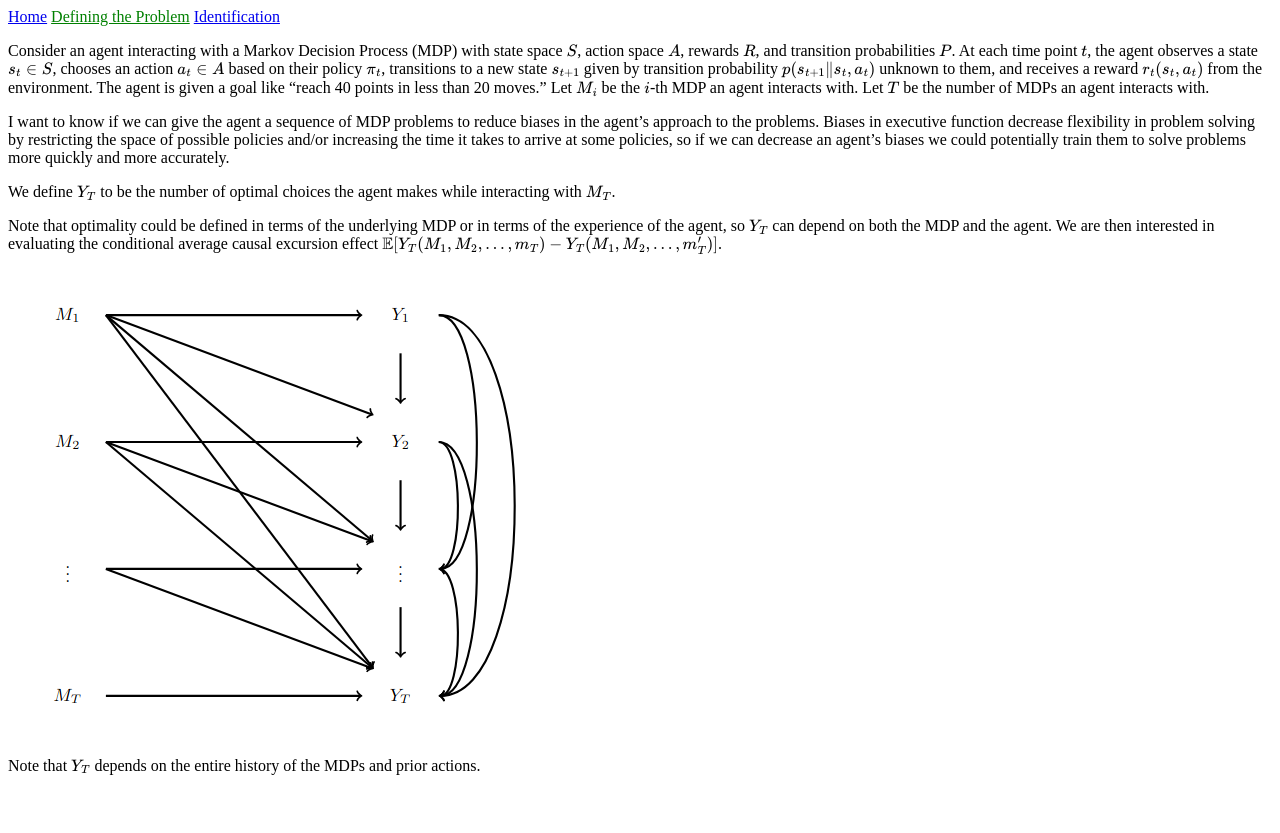
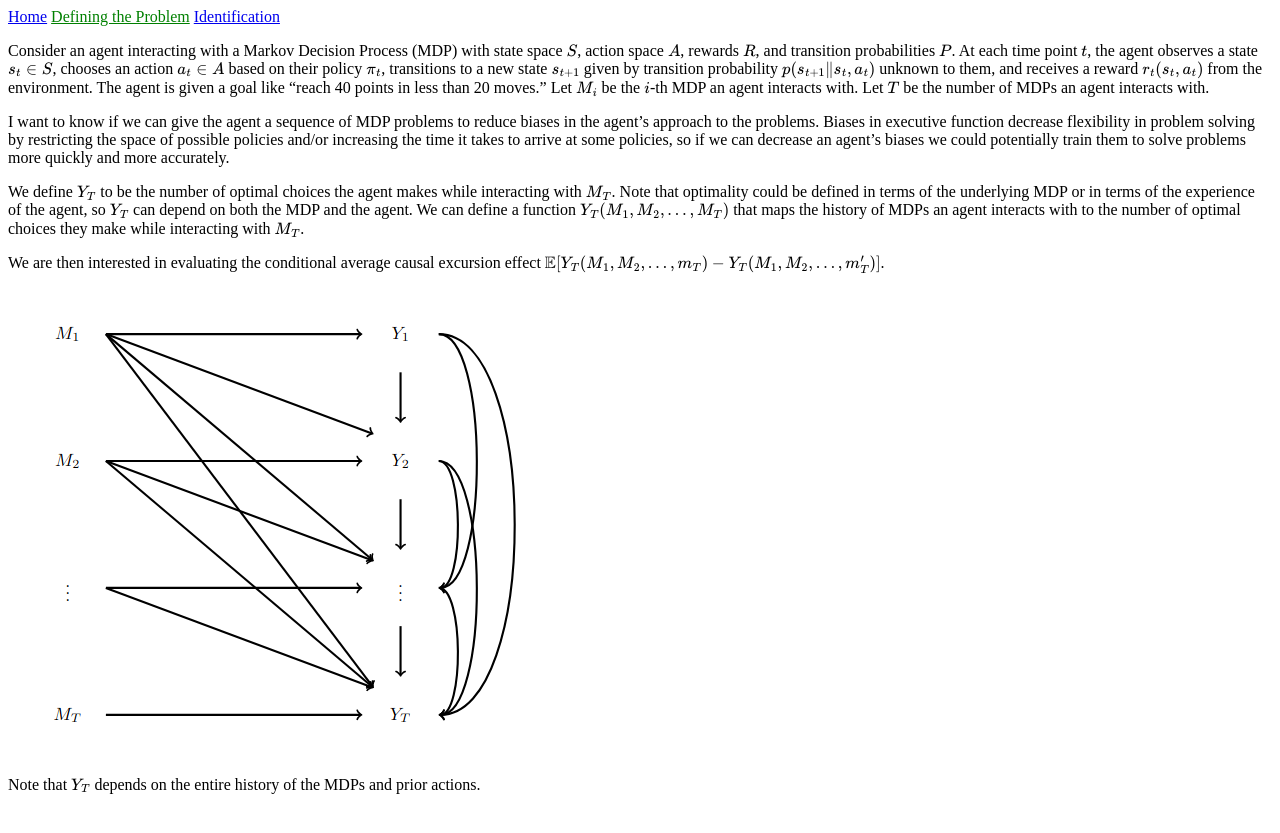
Before and after one commit to HaleyColgate/haleycolgate.github.io, a Jekyll site: the page built from hw2.md, in a window 1280 px wide. Shown: the top 833 px of the page. Built offline with Jekyll 4.4.1, drawn with Linux system fonts in a browser that asks for light colours.

Commit message:
define y function

```diff
--- a/hw2.md
+++ b/hw2.md
@@ -7,9 +7,9 @@ Consider an agent interacting with a Markov Decision Process (MDP) with state sp
 
 I want to know if we can give the agent a sequence of MDP problems to reduce biases in the agent's approach to the problems.  Biases in executive function decrease flexibility in problem solving by restricting the space of possible policies and/or increasing the time it takes to arrive at some policies, so if we can decrease an agent's biases we could potentially train them to solve problems more quickly and more accurately.
 
-We define $$Y_T$$ to be the number of optimal choices the agent makes while interacting with $$M_T$$.
+We define $$Y_T$$ to be the number of optimal choices the agent makes while interacting with $$M_T$$.  Note that optimality could be defined in terms of the underlying MDP or in terms of the experience of the agent, so $$Y_T$$ can depend on both the MDP and the agent.  We can define a function $$Y_T(M_1,M_2,\dots,M_T)$$ that maps the history of MDPs an agent interacts with to the number of optimal choices they make while interacting with $$M_T$$.
 
-Note that optimality could be defined in terms of the underlying MDP or in terms of the experience of the agent, so $$Y_T$$ can depend on both the MDP and the agent.  We are then interested in evaluating the conditional average causal excursion effect $$\mathbb{E}[Y_T(M_1, M_2, \dots, m_T) - Y_T(M_1, M_2, \dots, m_T')]$$.
+We are then interested in evaluating the conditional average causal excursion effect $$\mathbb{E}[Y_T(M_1, M_2, \dots, m_T) - Y_T(M_1, M_2, \dots, m_T')]$$.
 
 ![Directed Acyclic Graph](/assets/images/mdp_diagram.png)
 
```
